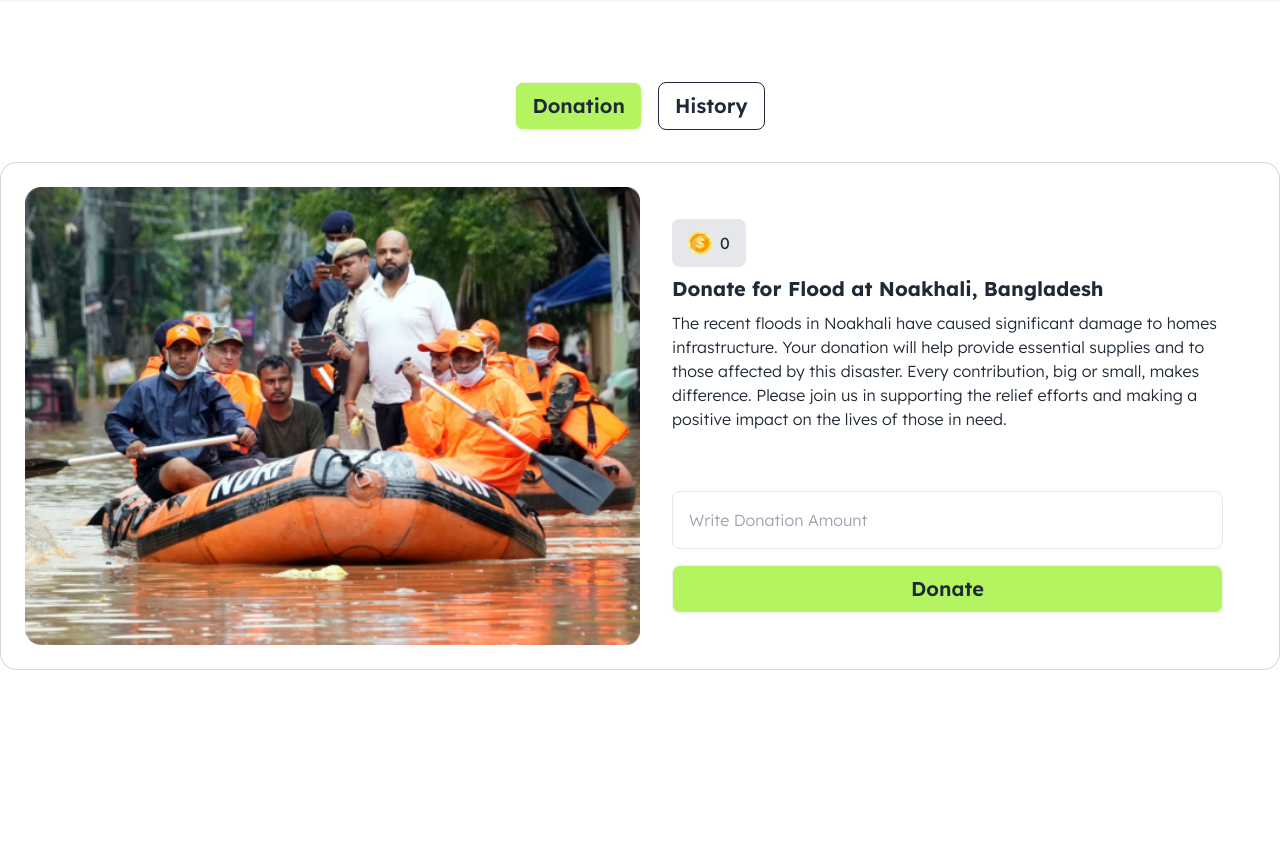
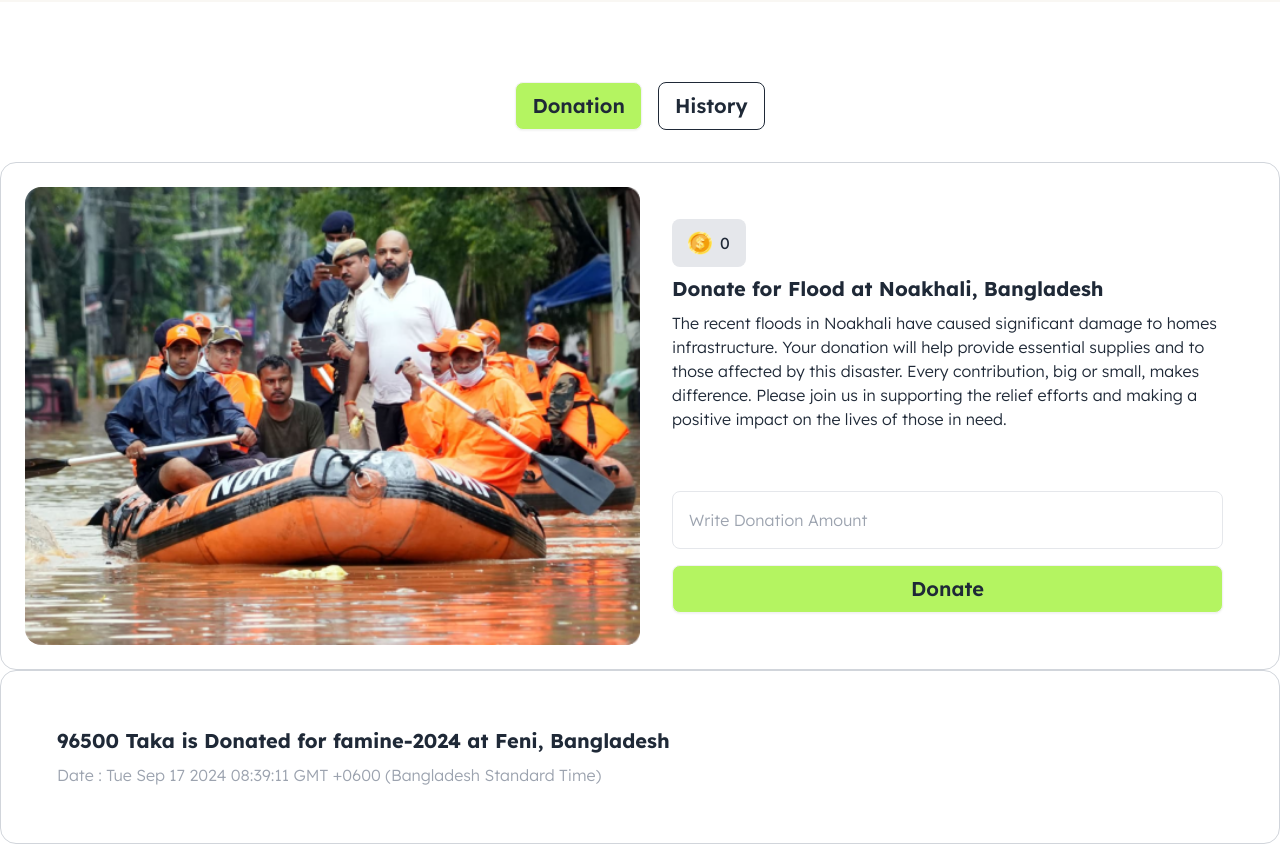
Before and after one commit to mahmudimranemu/assignment-5, a plain HTML site: page index.html in a window 1280 px wide. Shown: the part 95-939 px from the top of the page. Before the commit the page ends 800 px from the top, so only its background shows below. Drawn offline with nearby package versions, Linux system fonts and the light colour scheme.

Commit message:
Still working on it

```diff
--- a/index.html
+++ b/index.html
@@ -96,7 +96,8 @@
             History
           </button>
         </div>
-        <div id="cards">
+
+        <div id="donation-wrapper">
           <div
             id="campaign-1"
             class="card card-side bg-base-100 border border-gray-300 p-6">
@@ -115,7 +116,7 @@
                   class="w-[24px] h-[24px]" />
                 <p id="camp-1-total">0</p>
               </div>
-              <h2 class="card-title text-xl font-bold">
+              <h2 id="campaign-1-title" class="card-title text-xl font-bold">
                 Donate for Flood at Noakhali, Bangladesh
               </h2>
               <p class="font-light text-base">
@@ -149,6 +150,19 @@
             </div>
           </div>
         </div>
+        <div id="history-wrapper">
+          <div
+            id="campaign-history"
+            class="card card-side bg-base-100 border border-gray-300 p-6">
+            <div class="card-body">
+             <h2 class="font-bold text-xl">96500 Taka is Donated for famine-2024 at Feni, Bangladesh</h2>
+            <p class="font-light text-base text-gray-400">Date : Tue Sep 17 2024 08:39:11 GMT +0600 (Bangladesh Standard Time)</p>
+            </div>
+            </div>
+          </div>
+        </div>
+
+        </div>
       </div>
     </div>
     <!-- Modal -->
--- a/js/index.js
+++ b/js/index.js
@@ -49,6 +49,8 @@ campOneBtn.addEventListener("click", (e) => {
     alert("Your balance is 0. Please add coin to make donation");
   }
 
+  //history
+
   console.log(getBalance);
 });
 // getBalance.addEventListener("click", () => {
```
